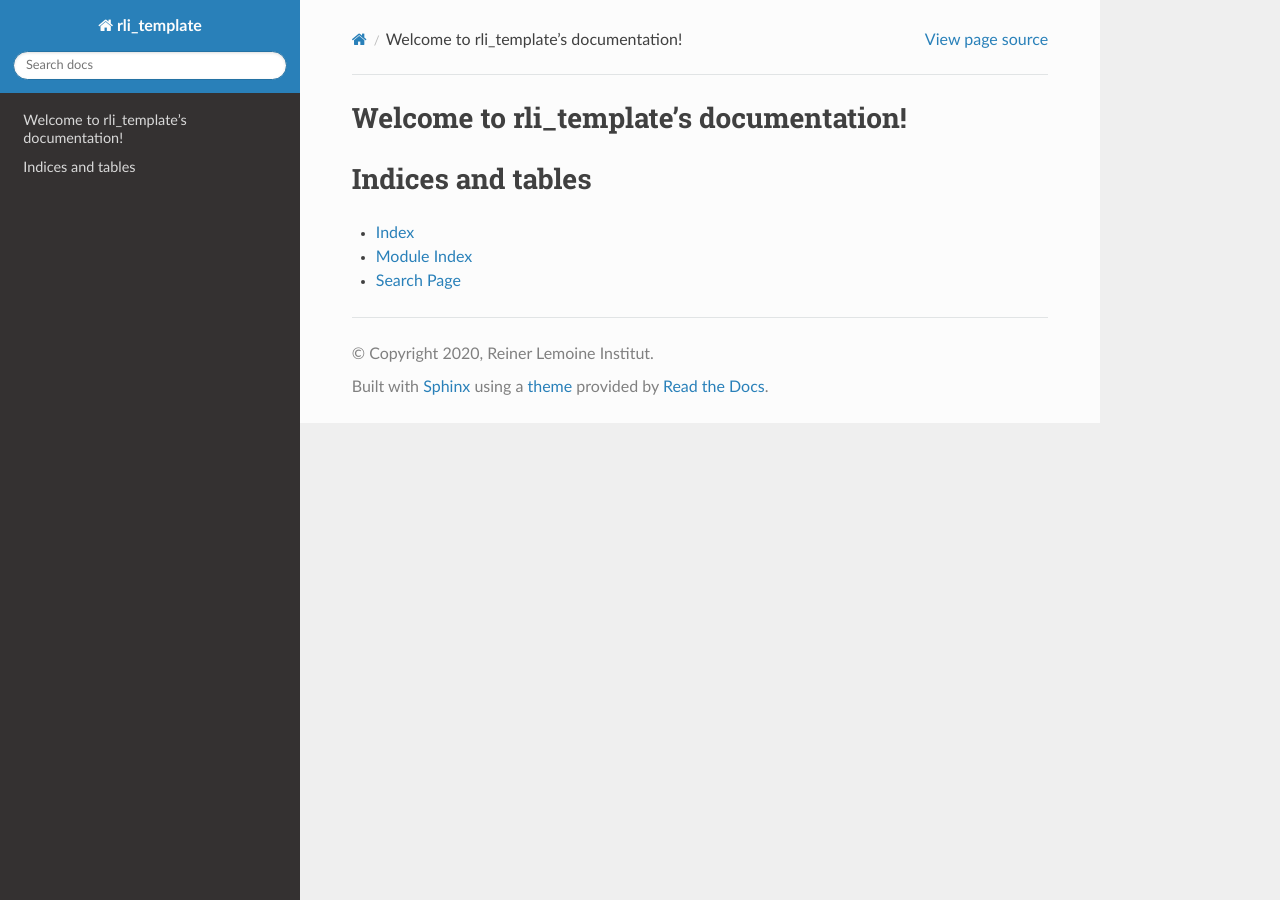
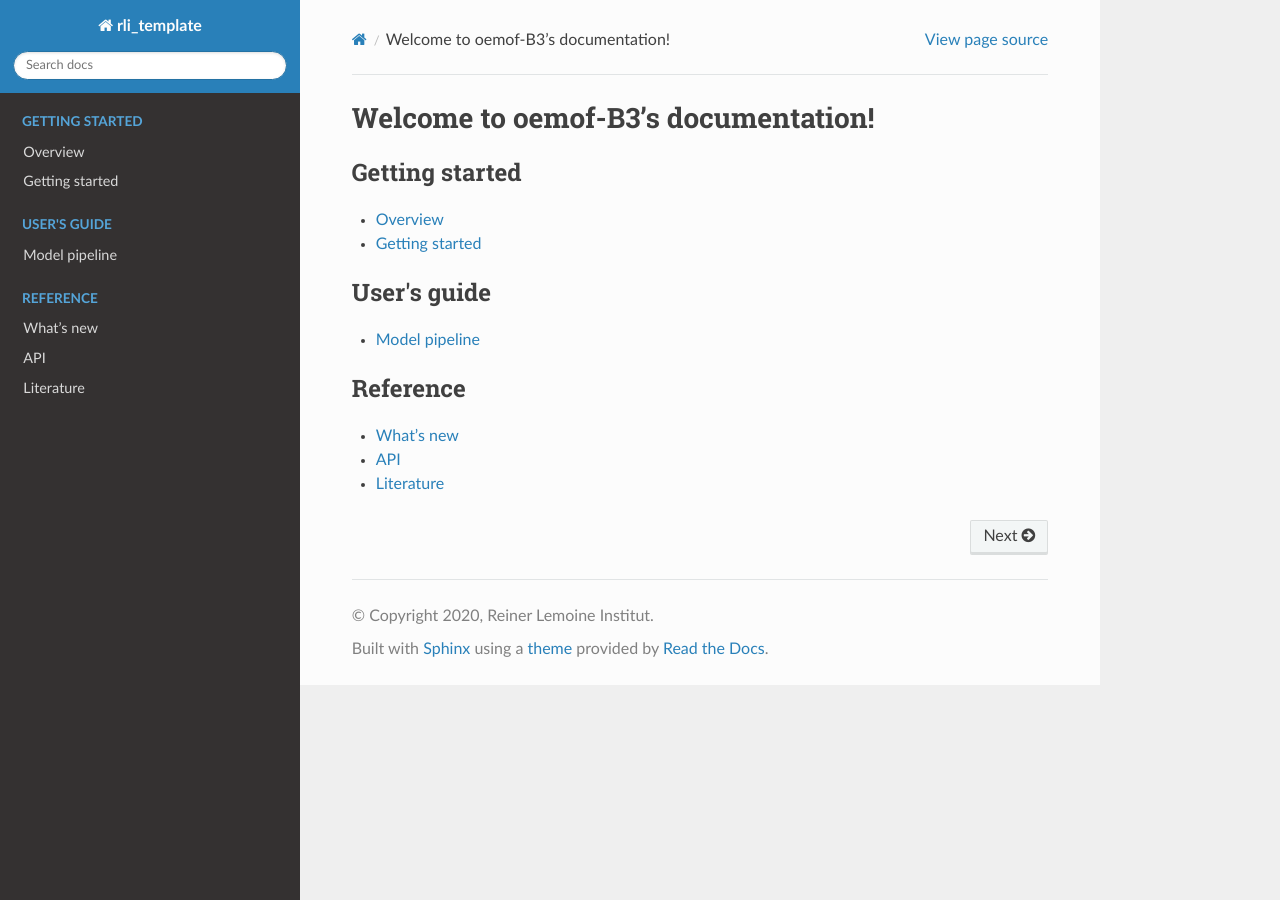
Before and after one commit to rl-institut/oemof-B3, a Sphinx documentation site: the page built from docs/index.rst, in a window 1280 px wide. Built offline with Sphinx 7.4.7 and the Read the Docs theme 2.0.0, drawn with Linux system fonts in a browser that asks for light colours.

Commit message:
Create basic docs structure

```diff
--- /dev/null
+++ b/docs/api.rst
@@ -0,0 +1,5 @@
+.. _api_label:
+
+~~~~~~~~~~~~~~~~~~~~~~
+API
+~~~~~~~~~~~~~~~~~~~~~~
--- /dev/null
+++ b/docs/getting_started.rst
@@ -0,0 +1,5 @@
+.. _getting_started_label:
+
+~~~~~~~~~~~~~~~
+Getting started
+~~~~~~~~~~~~~~~
--- a/docs/index.rst
+++ b/docs/index.rst
@@ -3,18 +3,26 @@
    You can adapt this file completely to your liking, but it should at least
    contain the root `toctree` directive.
 
-Welcome to rli_template's documentation!
-========================================
+Welcome to oemof-B3's documentation!
+====================================
 
 .. toctree::
-   :maxdepth: 2
-   :caption: Contents:
+   :maxdepth: 1
+   :caption: Getting started
 
+   overview
+   getting_started
 
+.. toctree::
+   :maxdepth: 1
+   :caption: User's guide
 
-Indices and tables
-==================
+   model_pipeline
 
-* :ref:`genindex`
-* :ref:`modindex`
-* :ref:`search`
+.. toctree::
+   :maxdepth: 1
+   :caption: Reference
+
+   whats_new
+   api
+   literature
--- /dev/null
+++ b/docs/literature.rst
@@ -0,0 +1,5 @@
+.. _literature_label:
+
+~~~~~~~~~~
+Literature
+~~~~~~~~~~
--- /dev/null
+++ b/docs/model_pipeline.rst
@@ -0,0 +1,5 @@
+.. _model_pipeline_label:
+
+~~~~~~~~~~~~~~
+Model pipeline
+~~~~~~~~~~~~~~
--- /dev/null
+++ b/docs/overview.rst
@@ -0,0 +1,5 @@
+.. _overview_label:
+
+~~~~~~~~
+Overview
+~~~~~~~~
--- /dev/null
+++ b/docs/whats_new.rst
@@ -0,0 +1,5 @@
+.. _whats_new_label:
+
+~~~~~~~~~~
+What's new
+~~~~~~~~~~
```
